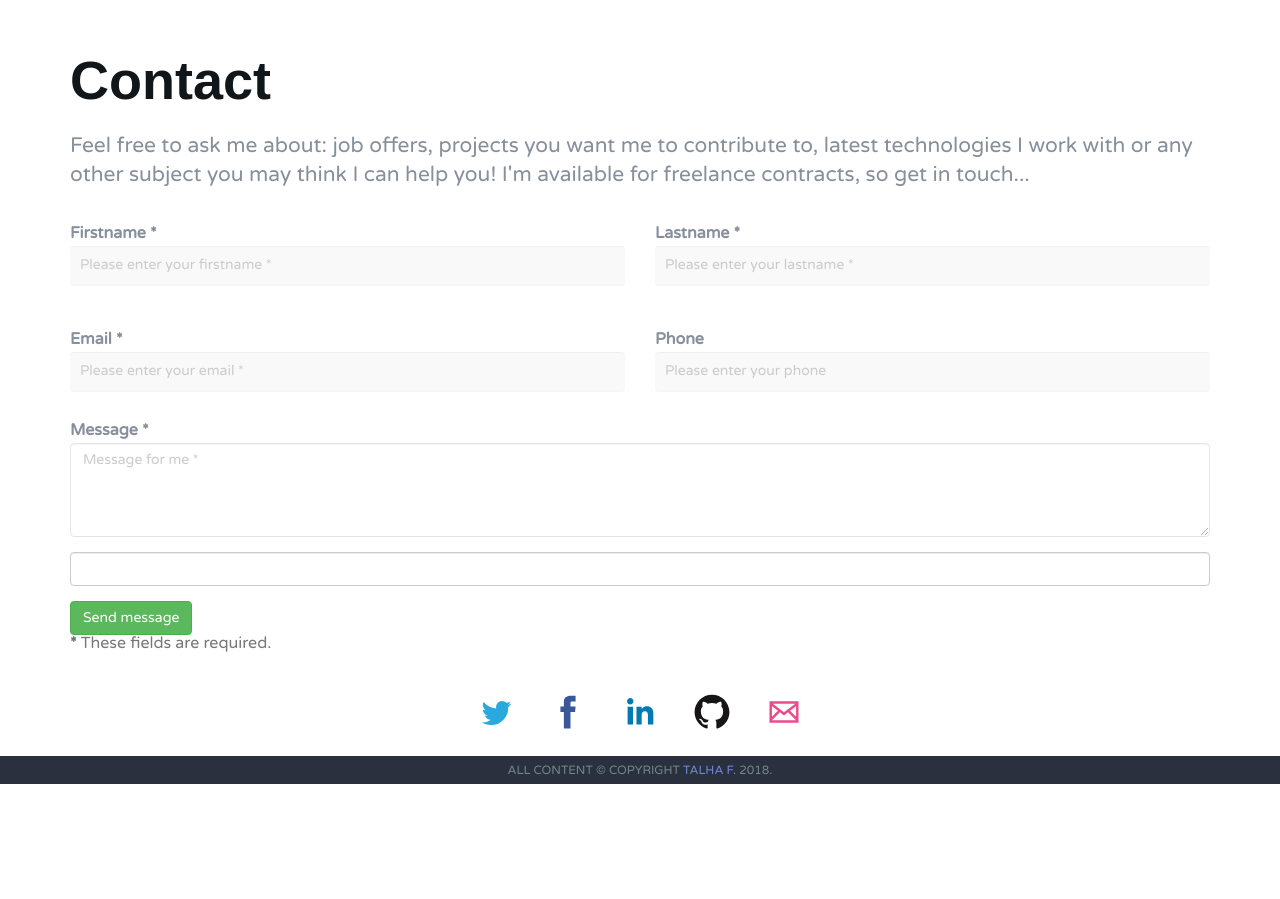
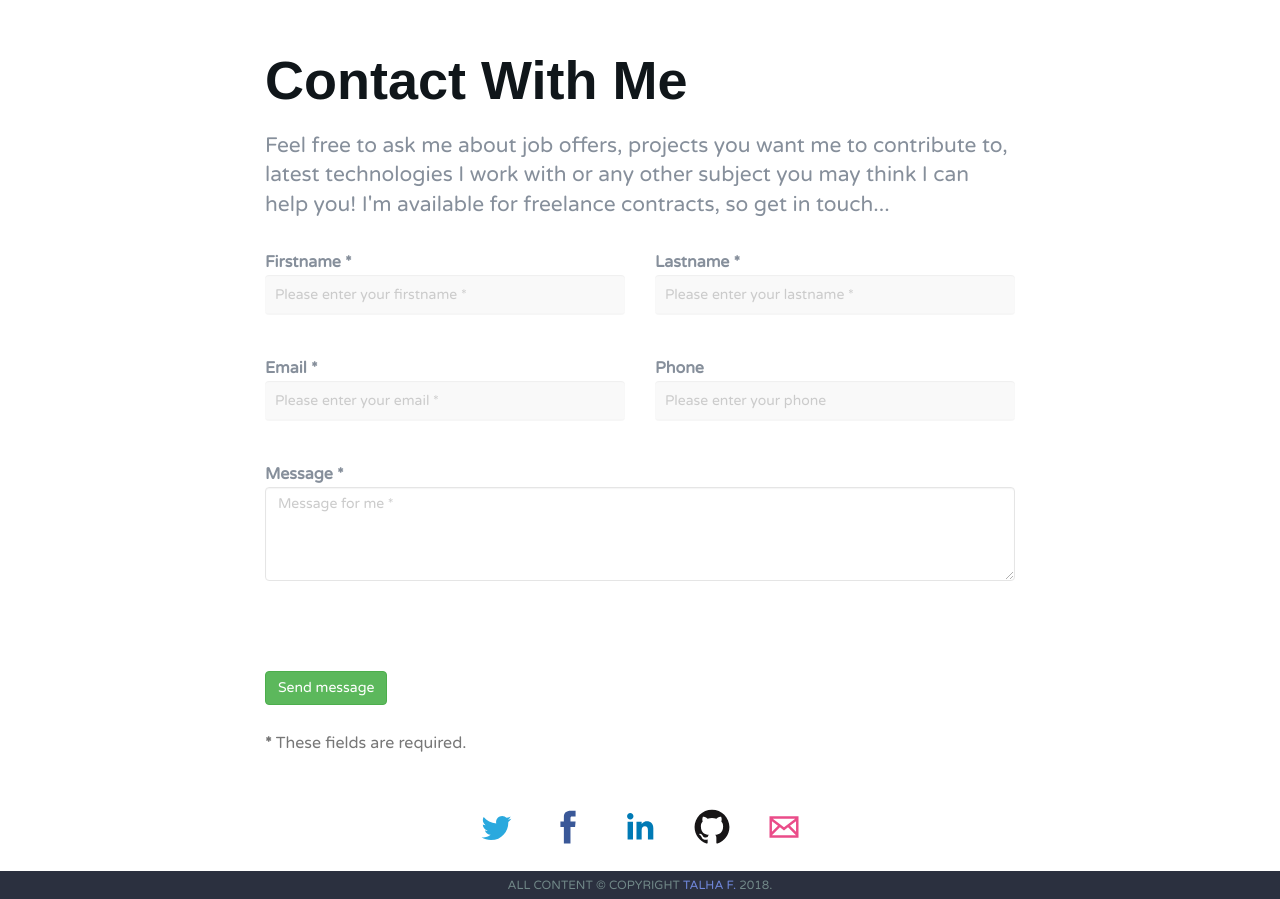
Before and after one commit to tfevan/tfevan.github.com, a plain HTML site: page index.html in a window 1280 px wide. Shown: the part 5060-5959 px from the top of the page. Before the commit the page ends 5844 px from the top, so only its background shows below. Drawn offline with nearby package versions, Linux system fonts and the light colour scheme; a script that the page names is missing.

Commit message:
contact from - testing

```diff
--- a/index.html
+++ b/index.html
@@ -622,49 +622,44 @@
 
             <div class="row">
 
-            <div class="col-xl-8 offset-xl-2">
+                <div class="col-lg-8 col-lg-offset-2">
 
-                <h1>Contact
-                </h1>
+                    <h1>Contact With Me</h1>
 
-                <p class="lead">Feel free to ask me about: job offers, projects you want me to contribute to, latest technologies I work with or any other subject you may think I can help you!
-
-					I'm available for freelance contracts, so get in touch...</p>
+                    <p class="lead">Feel free to ask me about job offers, projects you want me to contribute to, latest technologies I work with or any other subject you may think I can help you! I'm available for freelance contracts, so get in touch...</p>
 
 
-                <form id="contact-form" method="post" action="https://backend.talhaf.com/email/contact.php" role="form">
+                    <form id="contact-form" method="post" action="contact.php" role="form">
 
                         <div class="messages"></div>
 
                         <div class="controls">
+
                             <div class="row">
-                            <div class="col-lg-6">
+                                <div class="col-md-6">
                                     <div class="form-group">
                                         <label for="form_name">Firstname *</label>
-                                    <input id="form_name" type="text" name="name" class="form-control" placeholder="Please enter your firstname *" required="required"
-                                        data-error="Firstname is required.">
+                                        <input id="form_name" type="text" name="name" class="form-control" placeholder="Please enter your firstname *" required="required" data-error="Firstname is required.">
                                         <div class="help-block with-errors"></div>
                                     </div>
                                 </div>
-                            <div class="col-lg-6">
+                                <div class="col-md-6">
                                     <div class="form-group">
                                         <label for="form_lastname">Lastname *</label>
-                                    <input id="form_lastname" type="text" name="surname" class="form-control" placeholder="Please enter your lastname *" required="required"
-                                        data-error="Lastname is required.">
+                                        <input id="form_lastname" type="text" name="surname" class="form-control" placeholder="Please enter your lastname *" required="required" data-error="Lastname is required.">
                                         <div class="help-block with-errors"></div>
                                     </div>
                                 </div>
                             </div>
                             <div class="row">
-                            <div class="col-lg-6">
+                                <div class="col-md-6">
                                     <div class="form-group">
                                         <label for="form_email">Email *</label>
-                                    <input id="form_email" type="email" name="email" class="form-control" placeholder="Please enter your email *" required="required"
-                                        data-error="Valid email is required.">
+                                        <input id="form_email" type="email" name="email" class="form-control" placeholder="Please enter your email *" required="required" data-error="Valid email is required.">
                                         <div class="help-block with-errors"></div>
                                     </div>
                                 </div>
-                            <div class="col-lg-6">
+                                <div class="col-md-6">
                                     <div class="form-group">
                                         <label for="form_phone">Phone</label>
                                         <input id="form_phone" type="tel" name="phone" class="form-control" placeholder="Please enter your phone">
@@ -672,41 +667,41 @@
                                     </div>
                                 </div>
                             </div>
+                            <div class="row">
+                                <div class="col-md-12">
                                     <div class="form-group">
                                         <label for="form_message">Message *</label>
-                            <textarea id="form_message" name="message" class="form-control" placeholder="Message for me *" rows="4" required="required"
-                                data-error="Please, leave me a message."></textarea>
+                                        <textarea id="form_message" name="message" class="form-control" placeholder="Message for me *" rows="4" required="required" data-error="Please,leave us a message."></textarea>
                                         <div class="help-block with-errors"></div>
                                     </div>
+                                </div>
 
-
+                                <div class="col-md-12">
                                     <div class="form-group">
                                         <div class="g-recaptcha" data-sitekey="6LcRsmIUAAAAAI0LCYK1V1zqJW4KisxA0OaF7MfX" data-callback="verifyRecaptchaCallback" data-expired-callback="expiredRecaptchaCallback"></div>
-                            <input class="form-control d-none" data-recaptcha="true" required data-error="Please complete the Captcha">
+                                        <input class="form-control hidden" data-recaptcha="true" required data-error="Please complete the Captcha">
                                         <div class="help-block with-errors"></div>
                                     </div>
-
-
-                        <input type="submit" class="btn btn-success btn-send" value="Send message">
-
-                        <p class="text-muted">
-                            <strong>*</strong> These fields are required.
-                        </p>
-
                                 </div>
 
-				<div class="messages"></div>
+                                <div class="col-md-12">
+                                    <input type="submit" class="btn btn-success btn-send" value="Send message">
+                                </div>
+                            </div>
+                            <div class="row">
+                                <div class="col-md-12">
+                                    <p class="text-muted"><strong>*</strong> These fields are required.</p>
+                                </div>
+                            </div>
+                        </div>
 
                     </form>
 
-            </div>
-            <!-- /.8 -->
+                </div><!-- /.8 -->
 
-        </div>
-        <!-- /.row-->
+            </div> <!-- /.row-->
 
-    </div>
-    <!-- /.container-->
+        </div> <!-- /.container-->
 
 
 
@@ -767,11 +762,11 @@
 
 <!-- Contact from Recaptcha -->
 
-    <script src="https://code.jquery.com/jquery-3.2.1.min.js"></script>
-    <script src="https://maxcdn.bootstrapcdn.com/bootstrap/4.0.0/js/bootstrap.min.js"></script>
+        <script src="https://code.jquery.com/jquery-1.12.0.min.js"></script>
+        <script src="https://maxcdn.bootstrapcdn.com/bootstrap/3.3.6/js/bootstrap.min.js"></script>
         <script src='https://www.google.com/recaptcha/api.js'></script>
-    <script src="validator.js"></script>
-    <script src="contact.js"></script>
+        <script src="https://backend.talhaf.com/email/validator.js"></script>
+        <script src="https://backend.talhaf.com/email/contact.js"></script>
 
 </body>
 </html>
```
Lines whose indentation alone changed are shown as unchanged.
